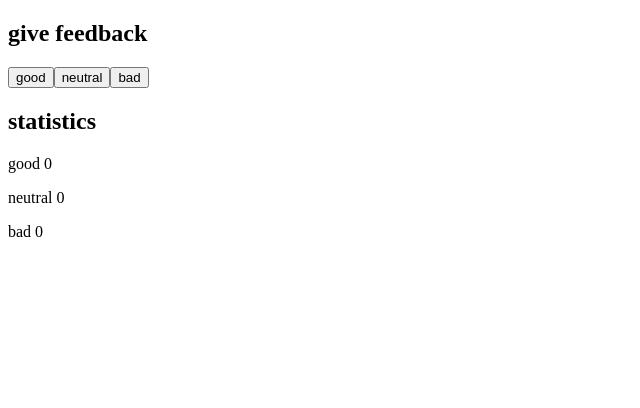
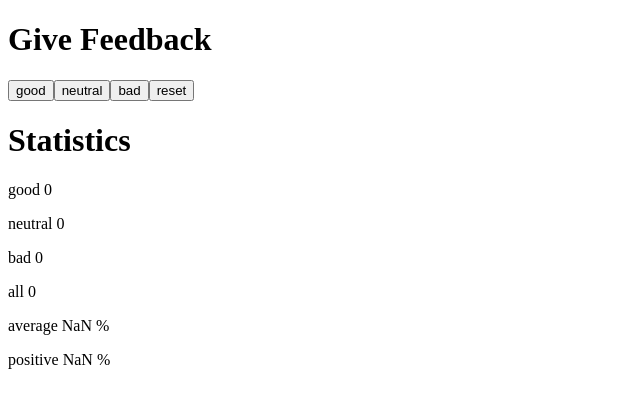
Before and after one commit to payneInTheBrian/fullStackOpen, a React (Vite) app in the folder Part1/unicafe/: page / in a window 1280 px wide. Shown: the top 408 px of the page, without its empty margins (0-640 px from the left). Built offline with nearby package versions, Linux system fonts and the light colour scheme.

Commit message:
exercise 1.7

```diff
--- a/Part1/unicafe/src/App.jsx
+++ b/Part1/unicafe/src/App.jsx
@@ -1,53 +1,85 @@
 import { useState } from 'react'
 
-const Button = () => {
-  <button>hello</button>
-}
 
-const handleGoodClick = (props) => {
-  setGood(good + 1)
-}
 
-const handleNeutralClick = (props) => {
 
-}
 
-const handleBadClick = (props) => {
-
-}
 
 function App() {
   const [good, setGood] = useState(0)
   const [neutral, setNeutral] = useState(0)
   const [bad, setBad] = useState(0)
 
-  const ratings = [
-    {
-      rating: good,
+  const Button = (props) => {
+   <button onClick={props.onClick}>{props.text}</button>
+  }
 
-    },{
-      rating: neutral,
-    },{
-      rating: bad
-    }
-  ]
+  const handleGoodClick = (props) => {
+    setGood(good + 1)
+ }
+
+ const handleNeutralClick = (props) => {
+   setNeutral(neutral + 1)
+ }
+
+ const handleBadClick = (props) => {
+   setBad(bad + 1)
+ }
+
+ const reset = (props) => {
+  setGood(0)
+  setBad(0)
+  setNeutral(0)
+ }
+
+
+  const Feedback = () => {
+    return (
+      <>
+      <h1>Give Feedback</h1>
+      <button onClick={handleGoodClick}>good</button>
+      <button onClick={handleNeutralClick}>neutral</button>
+      <button onClick={handleBadClick}>bad</button>
+      <button onClick={reset}>reset</button>
+      </>
+    )
+  }
+
+  const Statistics = (props) => {
+    const all = good + bad + neutral
+    const average = (good - bad) / all
+    const positive = good / all
+
+    return(
+      <>
+        <h1>Statistics</h1>
+        <p>good {good}</p>
+        <p>neutral {neutral}</p>
+        <p>bad {bad}</p>
+        <p>all {all}</p>
+        <p>average {average} %</p>
+        <p>positive {positive} %</p>
+      </>
+    )
+  }
 
 
   return (
     <>
-      <div>
+      {/* <div>
         <h2>give feedback</h2>
-        <button onClick={() => setGood(good + 1)}>good</button>
+        {console.log(ratings[0])}
+        <button onClick={handleGoodClick}>{ratings.good}</button>
         <button onClick={() => setNeutral(neutral + 1)}>neutral</button>
         <button onClick={() => setBad(bad + 1)}>bad</button>
-        <Button />
-      </div>
-      <div>
-        <h2>statistics</h2>
-        <p>good {good}</p>
-        <p>neutral {neutral}</p>
-        <p>bad {bad}</p>
-      </div>
+      </div> */}
+      <Feedback
+        handleGoodClick={handleGoodClick}
+        handleBadClick={handleBadClick}
+        handleNeutralClick={handleNeutralClick}/>
+
+      <Statistics good={good} neutral={neutral} bad={bad}/>
+
     </>
   )
 }
```
